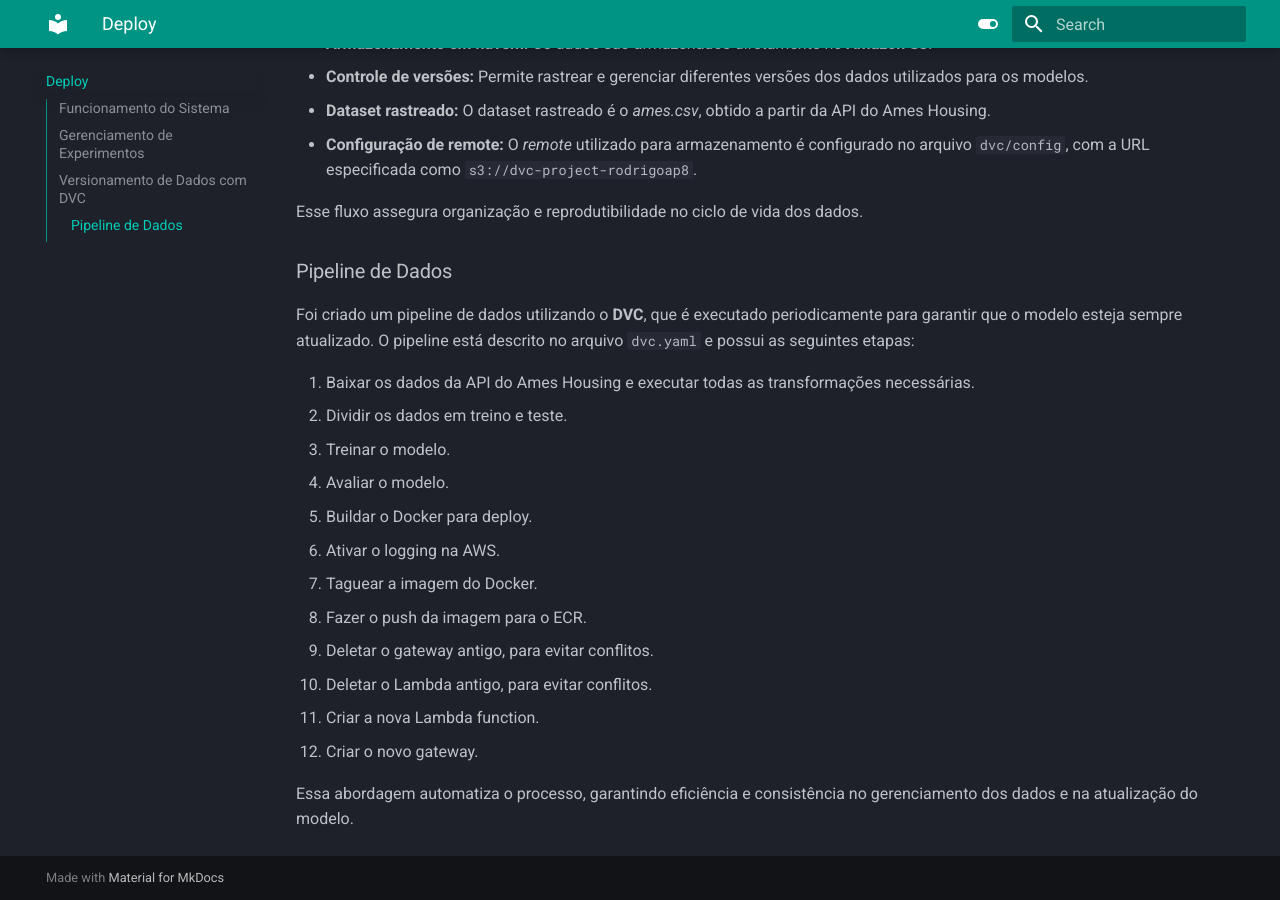
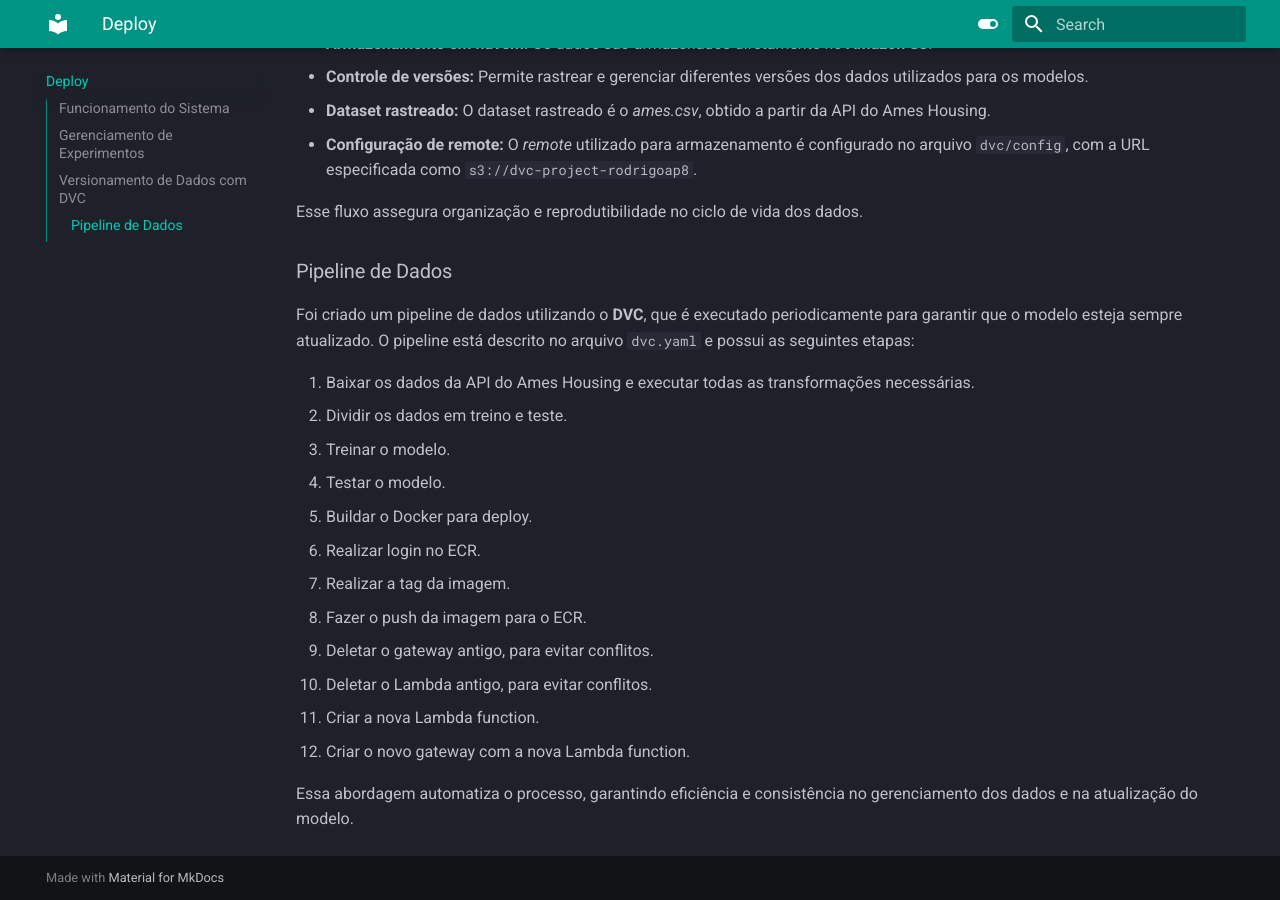
Before and after one commit to insper-classroom/Ames-Mlflow-and-DVC-Pipeline, an MkDocs documentation site: the page built from docs/deploy.md, in a window 1280 px wide and 900 px high, scrolled down 2365 px. Built offline with MkDocs 1.6.1 and Material for MkDocs 9.7.7, drawn with Linux system fonts in a browser that asks for light colours.

Commit message:
Update deploy.md

```diff
--- a/docs/deploy.md
+++ b/docs/deploy.md
@@ -42,14 +42,14 @@ Foi criado um pipeline de dados utilizando o **DVC**, que é executado periodica
 1. Baixar os dados da API do Ames Housing e executar todas as transformações necessárias.
 2. Dividir os dados em treino e teste.
 3. Treinar o modelo.
-4. Avaliar o modelo.
+4. Testar o modelo.
 5. Buildar o Docker para deploy.
-6. Ativar o logging na AWS.
-7. Taguear a imagem do Docker.
+6. Realizar login no ECR.
+7. Realizar a tag da imagem.
 8. Fazer o push da imagem para o ECR.
 9. Deletar o gateway antigo, para evitar conflitos.
 10. Deletar o Lambda antigo, para evitar conflitos.
 11. Criar a nova Lambda function.
-12. Criar o novo gateway.
+12. Criar o novo gateway com a nova Lambda function.
 
 Essa abordagem automatiza o processo, garantindo eficiência e consistência no gerenciamento dos dados e na atualização do modelo.
```
